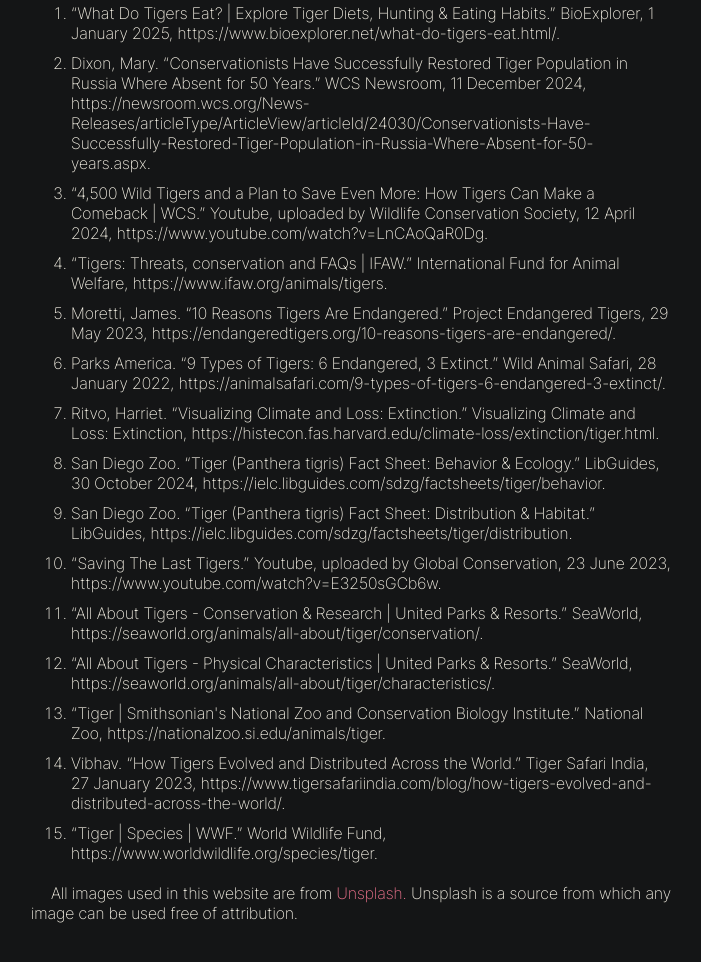
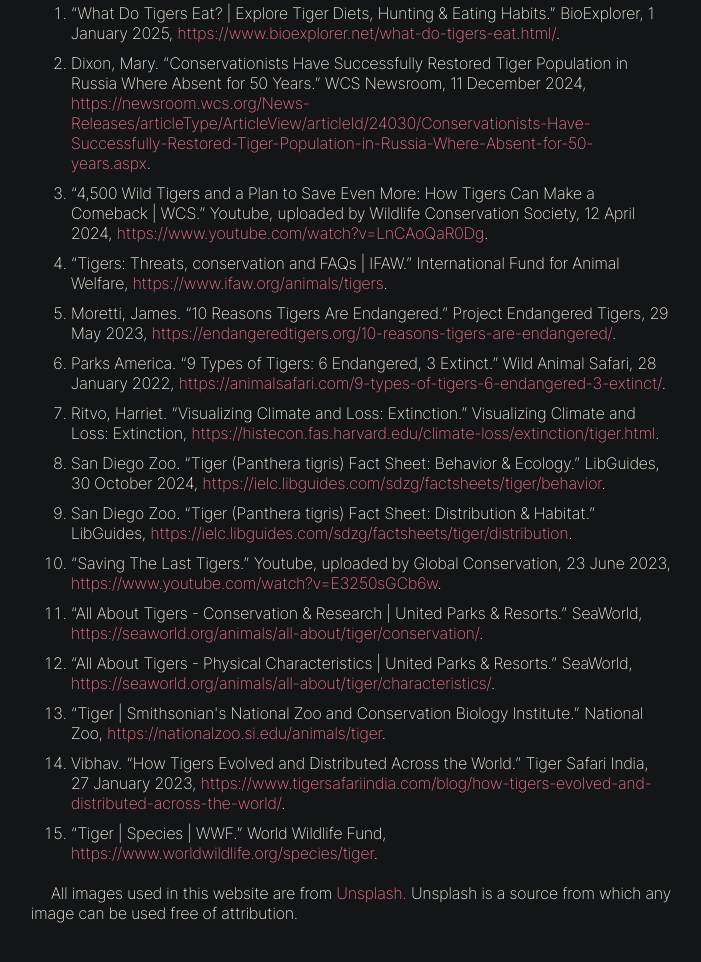
Before and after one commit to tigerawareness/tiger-awareness, a plain HTML site: page sources.html in a window 1280 px wide. Shown: the part 316-1278 px from the top of the page, without its empty margins (289-990 px from the left). Drawn offline with Linux system fonts and the light colour scheme.

Commit message:
Update sources.html

```diff
--- a/sources.html
+++ b/sources.html
@@ -24,24 +24,24 @@
                 <h1>Sources</h1>
                     <p>Adding formatting (italics) and links are WIP. All the in-text citations (i.e. (12)) will link here eventually after being changed to square brackets and made into superscript.</p>
                     <ol>
-                        <li id="1">“What Do Tigers Eat? | Explore Tiger Diets, Hunting & Eating Habits.” BioExplorer, 1 January 2025, https://www.bioexplorer.net/what-do-tigers-eat.html/.</li>
-                        <li id="2">Dixon, Mary. “Conservationists Have Successfully Restored Tiger Population in Russia Where Absent for 50 Years.” WCS Newsroom, 11 December 2024, https://newsroom.wcs.org/News-Releases/articleType/ArticleView/articleId/24030/Conservationists-Have-Successfully-Restored-Tiger-Population-in-Russia-Where-Absent-for-50-years.aspx.</li>
-                        <li id="3">“4,500 Wild Tigers and a Plan to Save Even More: How Tigers Can Make a Comeback | WCS.” Youtube, uploaded by Wildlife Conservation Society, 12 April 2024, https://www.youtube.com/watch?v=LnCAoQaR0Dg.</li>
-                        <li id="4">“Tigers: Threats, conservation and FAQs | IFAW.” International Fund for Animal Welfare, https://www.ifaw.org/animals/tigers.</li>
-                        <li id="5">Moretti, James. “10 Reasons Tigers Are Endangered.” Project Endangered Tigers, 29 May 2023, https://endangeredtigers.org/10-reasons-tigers-are-endangered/.</li>
-                        <li id="6">Parks America. “9 Types of Tigers: 6 Endangered, 3 Extinct.” Wild Animal Safari, 28 January 2022, https://animalsafari.com/9-types-of-tigers-6-endangered-3-extinct/.</li>
-                        <li id="7">Ritvo, Harriet. “Visualizing Climate and Loss: Extinction.” Visualizing Climate and Loss: Extinction, https://histecon.fas.harvard.edu/climate-loss/extinction/tiger.html.</li>
-                        <li id="8">San Diego Zoo. “Tiger (Panthera tigris) Fact Sheet: Behavior & Ecology.” LibGuides, 30 October 2024, https://ielc.libguides.com/sdzg/factsheets/tiger/behavior.</li>
-                        <li id="9">San Diego Zoo. “Tiger (Panthera tigris) Fact Sheet: Distribution & Habitat.” LibGuides, https://ielc.libguides.com/sdzg/factsheets/tiger/distribution.</li>
-                        <li id="10">“Saving The Last Tigers.” Youtube, uploaded by Global Conservation, 23 June 2023,  https://www.youtube.com/watch?v=E3250sGCb6w.</li>
-                        <li id="11">“All About Tigers - Conservation & Research | United Parks & Resorts.” SeaWorld, https://seaworld.org/animals/all-about/tiger/conservation/.</li>
-                        <li id="12">“All About Tigers - Physical Characteristics | United Parks & Resorts.” SeaWorld, https://seaworld.org/animals/all-about/tiger/characteristics/.</li>
-                        <li id="13">“Tiger | Smithsonian's National Zoo and Conservation Biology Institute.” National Zoo, https://nationalzoo.si.edu/animals/tiger.</li>
-                        <li id="14">Vibhav. “How Tigers Evolved and Distributed Across the World.” Tiger Safari India, 27 January 2023, https://www.tigersafariindia.com/blog/how-tigers-evolved-and-distributed-across-the-world/.</li>
-                        <li id="15">“Tiger | Species | WWF.” World Wildlife Fund, https://www.worldwildlife.org/species/tiger.</li>
+                        <li id="1">“What Do Tigers Eat? | Explore Tiger Diets, Hunting & Eating Habits.” BioExplorer, 1 January 2025, <a href="https://www.bioexplorer.net/what-do-tigers-eat.html/" target="_blank">https://www.bioexplorer.net/what-do-tigers-eat.html/</a>.</li>
+                        <li id="2">Dixon, Mary. “Conservationists Have Successfully Restored Tiger Population in Russia Where Absent for 50 Years.” WCS Newsroom, 11 December 2024, <a href="https://newsroom.wcs.org/News-Releases/articleType/ArticleView/articleId/24030/Conservationists-Have-Successfully-Restored-Tiger-Population-in-Russia-Where-Absent-for-50-years.aspx" target="_blank">https://newsroom.wcs.org/News-Releases/articleType/ArticleView/articleId/24030/Conservationists-Have-Successfully-Restored-Tiger-Population-in-Russia-Where-Absent-for-50-years.aspx</a>.</li>
+                        <li id="3">“4,500 Wild Tigers and a Plan to Save Even More: How Tigers Can Make a Comeback | WCS.” Youtube, uploaded by Wildlife Conservation Society, 12 April 2024, <a href="https://www.youtube.com/watch?v=LnCAoQaR0Dg" target="_blank">https://www.youtube.com/watch?v=LnCAoQaR0Dg</a>.</li>
+                        <li id="4">“Tigers: Threats, conservation and FAQs | IFAW.” International Fund for Animal Welfare, <a href="https://www.ifaw.org/animals/tigers" target="_blank">https://www.ifaw.org/animals/tigers</a>.</li>
+                        <li id="5">Moretti, James. “10 Reasons Tigers Are Endangered.” Project Endangered Tigers, 29 May 2023, <a href="https://endangeredtigers.org/10-reasons-tigers-are-endangered/" target="_blank">https://endangeredtigers.org/10-reasons-tigers-are-endangered/</a>.</li>
+                        <li id="6">Parks America. “9 Types of Tigers: 6 Endangered, 3 Extinct.” Wild Animal Safari, 28 January 2022, <a href="https://animalsafari.com/9-types-of-tigers-6-endangered-3-extinct/" target="_blank">https://animalsafari.com/9-types-of-tigers-6-endangered-3-extinct/</a>.</li>
+                        <li id="7">Ritvo, Harriet. “Visualizing Climate and Loss: Extinction.” Visualizing Climate and Loss: Extinction, <a href="https://histecon.fas.harvard.edu/climate-loss/extinction/tiger.html" target="_blank">https://histecon.fas.harvard.edu/climate-loss/extinction/tiger.html</a>.</li>
+                        <li id="8">San Diego Zoo. “Tiger (Panthera tigris) Fact Sheet: Behavior & Ecology.” LibGuides, 30 October 2024, <a href="https://ielc.libguides.com/sdzg/factsheets/tiger/behavior" target="_blank">https://ielc.libguides.com/sdzg/factsheets/tiger/behavior</a>.</li>
+                        <li id="9">San Diego Zoo. “Tiger (Panthera tigris) Fact Sheet: Distribution & Habitat.” LibGuides, <a href="https://ielc.libguides.com/sdzg/factsheets/tiger/distribution" target="_blank">https://ielc.libguides.com/sdzg/factsheets/tiger/distribution</a>.</li>
+                        <li id="10">“Saving The Last Tigers.” Youtube, uploaded by Global Conservation, 23 June 2023,  <a href="https://www.youtube.com/watch?v=E3250sGCb6w" target="_blank">https://www.youtube.com/watch?v=E3250sGCb6w</a>.</li>
+                        <li id="11">“All About Tigers - Conservation & Research | United Parks & Resorts.” SeaWorld, <a href="https://seaworld.org/animals/all-about/tiger/conservation/" target="_blank">https://seaworld.org/animals/all-about/tiger/conservation/</a>.</li>
+                        <li id="12">“All About Tigers - Physical Characteristics | United Parks & Resorts.” SeaWorld, <a href="https://seaworld.org/animals/all-about/tiger/characteristics/" target="_blank">https://seaworld.org/animals/all-about/tiger/characteristics/</a>.</li>
+                        <li id="13">“Tiger | Smithsonian's National Zoo and Conservation Biology Institute.” National Zoo, <a href="https://nationalzoo.si.edu/animals/tiger" target="_blank">https://nationalzoo.si.edu/animals/tiger</a>.</li>
+                        <li id="14">Vibhav. “How Tigers Evolved and Distributed Across the World.” Tiger Safari India, 27 January 2023, <a href="https://www.tigersafariindia.com/blog/how-tigers-evolved-and-distributed-across-the-world/" target="_blank">https://www.tigersafariindia.com/blog/how-tigers-evolved-and-distributed-across-the-world/</a>.</li>
+                        <li id="15">“Tiger | Species | WWF.” World Wildlife Fund, <a href="https://www.worldwildlife.org/species/tiger" target="_blank">https://www.worldwildlife.org/species/tiger</a>.</li>
                     </ol>
 
-                    <p>All images used in this website are from <a href="https://unsplash.com">Unsplash.</a> Unsplash is a source from which any image can be used free of attribution.</p>
+                    <p>All images used in this website are from <a href="https://unsplash.com" target="_blank">Unsplash.</a> Unsplash is a source from which any image can be used free of attribution.</p>
             </div>
         </main>
         <footer>
```
